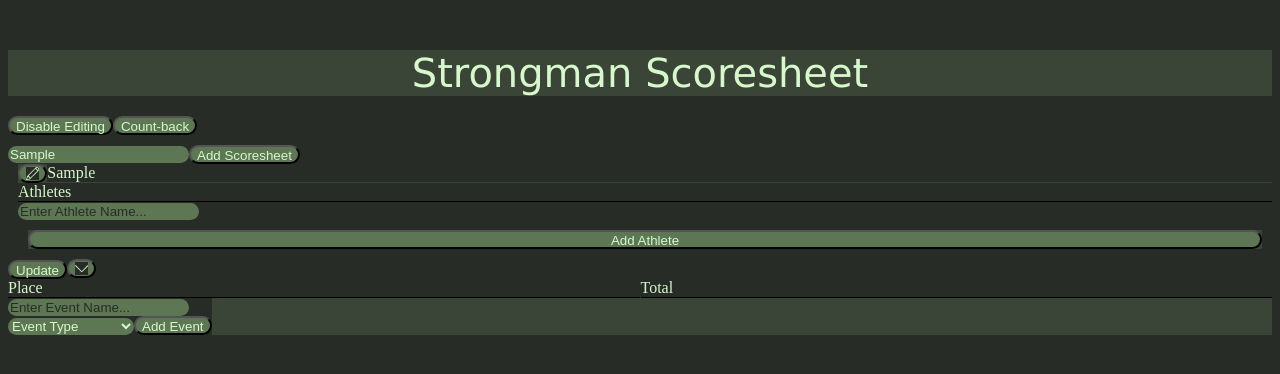
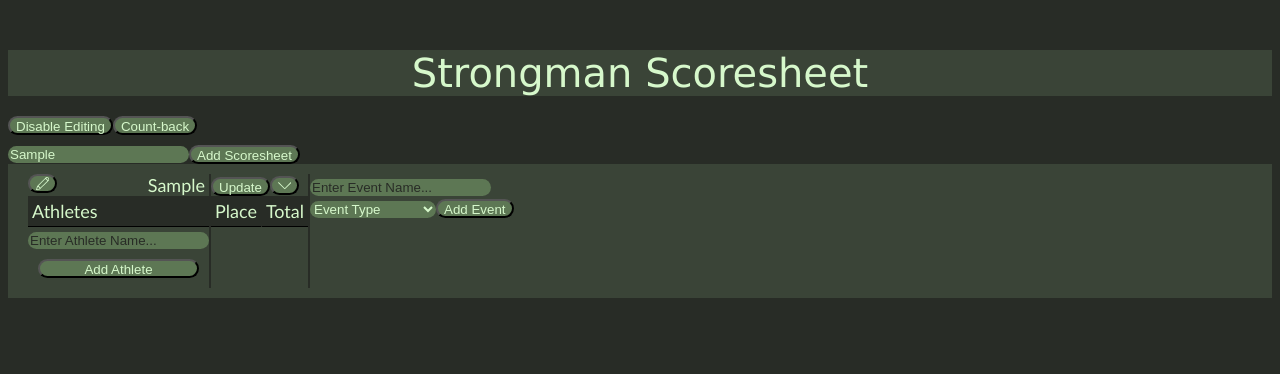
Before and after one commit to roycemeyer/strongman-scoresheet, a React (Create React App) app: page / in a window 1280 px wide. Both pictures are taken after typing "Sample" into the empty fields and a click on the button "Add Scoresheet". Shown: the top 374 px of the page. Built offline with nearby package versions, Linux system fonts and the light colour scheme.

Commit message:
Significant Visual Improvements. Looks like a spreadsheet now.

```diff
--- a/src/components/MyLabel.js
+++ b/src/components/MyLabel.js
@@ -1,12 +1,12 @@
 import React from 'react';
 
-function MyLabel({ text, fontSize }) {
+function MyLabel({ text, fontSize, labelType }) {
   const divStyle = {
     fontSize: fontSize // This will apply the fontSize prop as the font size for the div
   };
 
   return (
-    <div className='my-label' style={divStyle}>
+    <div className={labelType} style={divStyle}>
       {text}
     </div>
   );
--- a/src/components/MyTextField.js
+++ b/src/components/MyTextField.js
@@ -1,6 +1,6 @@
 import React, { forwardRef, useImperativeHandle, useState, useEffect } from 'react';
 
-const MyTextField = forwardRef(({ inputType, onInputChange, placeholder, width, initialValue }, ref) => {
+const MyTextField = forwardRef(({ background, inputType, onInputChange, placeholder, width, initialValue }, ref) => {
   const [inputValue, setInputValue] = useState('');
 
   useEffect(() => {
@@ -11,7 +11,6 @@ const MyTextField = forwardRef(({ inputType, onInputChange, placeholder, width,
 
   const handleInputChange = (event) => {
     let newValue = event.target.value;
-    console.log(newValue);
     switch(inputType)
     {
       case 'number':
@@ -41,11 +40,16 @@ const MyTextField = forwardRef(({ inputType, onInputChange, placeholder, width,
         // Permissively allow digits, spaces, "in", period, and 's'
         newValue = newValue.replace(/[^\dsmrepft]/g, '');
         // we validate during score calculations whether this is valid input
-      default:
-        setInputValue(newValue);
+        break;
     }
+    setInputValue(newValue);
+  };
+
+  const submitInputChange = (event) => {
+    let newValue = event.target.value;
+    setInputValue(newValue);
     if (onInputChange) onInputChange(newValue);
-};
+  }
 
   const determineInputType = (inputType) => {
     if (inputType === "number"
@@ -61,12 +65,13 @@ const MyTextField = forwardRef(({ inputType, onInputChange, placeholder, width,
   }));
 
   return (
-    <div className='my-textfield'>
+    <div className={background}>
       <input
+        className='input'
         type={determineInputType(inputType)}
-        className='input'
         value={inputValue}
         onChange={handleInputChange}
+        onBlur={submitInputChange}
         placeholder={placeholder}
         style={{ width }}
       />
--- a/src/components/Scoresheet/ScoresheetEvents.js
+++ b/src/components/Scoresheet/ScoresheetEvents.js
@@ -336,20 +336,23 @@ function ScoresheetEvents({isEditable, isEditAthEvents, event, onModifyEvent, ev
     else
       tipText = "";
     const div =
-      <div className='filler'>
+      <div>
         <div className='horizontal-line'></div>
         <MyLabel
           text={tipText}
           fontSize="12px"
-        ></MyLabel>
+          labelType="text-label"
+        />
         <MyLabel
           text={tipText2}
           fontSize="12px"
-        ></MyLabel>
+          labelType="text-label"
+        />
         <MyLabel
           text={tipText3}
           fontSize="12px"
-        ></MyLabel>
+          labelType="text-label"
+        />
       </div>
     return div;
   };
@@ -362,7 +365,8 @@ function ScoresheetEvents({isEditable, isEditAthEvents, event, onModifyEvent, ev
     if(isEditAthEvents)
     {
       resultDivs.push(
-        <select className='input' value={selectedValue} onChange={handleEventTypeSelect}>
+        <div className='header-label'>
+          <select className='input' value={selectedValue} onChange={handleEventTypeSelect}>
           <option value="">Event Type</option>
           <option className='input' value="MWeight">Max Weight</option>
           <option className='input' value="MTime">Max Time</option>
@@ -372,34 +376,41 @@ function ScoresheetEvents({isEditable, isEditAthEvents, event, onModifyEvent, ev
           <option className='input' value="RepsInTime">Reps in Time</option>
           <option className='input' value="RepsToDistTime">Reps to Dist/Time</option>
         </select>
+        </div>
+
       );
     }
     else
     {
       if(event.eventType === "MWeight")
-        resultDivs.push(<MyLabel text = "Weight"/>);
+        resultDivs.push(<MyLabel text = "Weight" labelType="header-label"/>);
       else if(event.eventType === "MTime")
-        resultDivs.push(<MyLabel text = "Time"/>);
+        resultDivs.push(<MyLabel text = "Time" labelType="header-label"/>);
       else if(event.eventType === "MReps")
-        resultDivs.push(<MyLabel text = "Reps"/>);
+        resultDivs.push(<MyLabel text = "Reps" labelType="header-label"/>);
       else if(event.eventType === "MDist")
-        resultDivs.push(<MyLabel text = "Dist"/>);
+        resultDivs.push(<MyLabel text = "Dist" labelType="header-label"/>);
       else
-        resultDivs.push(<MyLabel text = "Result"/>);
+        resultDivs.push(<MyLabel text = "Result" labelType="header-label"/>);
     }
     resultDivs.push(<div className='horizontal-line'/>);
 
     //placingDivs.push(<MyLabel text = "Place"/>);
     //placingDivs.push(<div className='horizontal-line'/>);
 
-    pointsDivs.push(<MyLabel text = "Pts"/>);
+    pointsDivs.push(<MyLabel text = "Pts" labelType="header-label"/>);
     pointsDivs.push(<div className='horizontal-line'/>);
     let width = "80px";
     if(event.eventType === "RepsInTime") width = "80px";
     athletes.forEach((athlete, index) => {
+      let background = "list-label-2";
+      if(index % 2) {
+        background = "list-label-1";
+      }
       if (isEditable) {
         resultDivs.push(
           <MyTextField
+            background={background}
             inputType={handleTextLimit(event.eventType)}
             onInputChange={(value) => handleScoreInput(value, index)}
             width={width}
@@ -407,14 +418,13 @@ function ScoresheetEvents({isEditable, isEditAthEvents, event, onModifyEvent, ev
           />
         );
       } else {
-        // Assuming you want to show the result even when not editable
-        resultDivs.push(<MyLabel text={event.results[index].result} />);
+        // Show the result even when not editable
+        resultDivs.push(<MyLabel text={event.results[index].result} labelType={background} />);
       }
-      // For placingDivs and pointsDivs, if you plan to also make them dynamic, ensure correct access
       if(event.results.length === athletes.length)
       {
         //placingDivs.push(<MyLabel text={event.results[index].place}/>);
-        pointsDivs.push(<MyLabel text={event.results[index].points}/>);
+        pointsDivs.push(<MyLabel text={event.results[index].points} labelType={background} />);
       }
     });
 
@@ -431,17 +441,18 @@ function ScoresheetEvents({isEditable, isEditAthEvents, event, onModifyEvent, ev
   }
 
   return (
-        <div className='filler'>
+        <div className='filler-foreground'>
           <div className='horizontal-list-clickable' onClick={() => sortAthletesByEvent(eventIndex)}>
             {isEditAthEvents ?
               <MyTextField
+                background="text-label"
                 onInputChange={(value) => handleEventNameChange(value)}
                 placeholder="Event Name"
                 initialValue={event.eventName}
               />
-              : <MyLabel text={event.eventName}/>
+              : <MyLabel text={event.eventName} labelType="text-label"/>
             }
-            {isSortedBy ? <SlArrowDown className='filler'/> : null}
+            {isSortedBy ? <SlArrowDown className='filler-foreground'/> : null}
           </div>
           {renderResults()}
           {renderTips()}
--- a/src/components/Scoresheet/ScoresheetFrame.js
+++ b/src/components/Scoresheet/ScoresheetFrame.js
@@ -397,16 +397,25 @@ function ScoresheetFrame({isEditable, isCountback, scoresheetName}) {
   const renderAthletes = () => {
     const divs = [];
     athletes.forEach((athlete, index) => {
+      let background = "athlete-label-2";
+      if (index % 2)
+        background = "athlete-label-1";
       if(isEditAthEvents)
       {
         divs.push(<MyTextField
+          background={background}
           onInputChange={(value) => handleAthleteNameChange(value, index)}
           placeholder="Athlete Name"
           initialValue={athlete.athleteName}
         />)
       }
       else {
-        divs.push(<MyLabel text={athlete.athleteName} key={index}/>)
+        if (index % 2){
+          divs.push(<MyLabel text={athlete.athleteName} labelType={background}/>)
+        }
+        else {
+          divs.push(<MyLabel text={athlete.athleteName} labelType={background}/>)
+        }
       }
     });
     return divs;
@@ -416,26 +425,32 @@ function ScoresheetFrame({isEditable, isCountback, scoresheetName}) {
     const placings = [];
     const scores = [];
 
-    placings.push(<MyLabel text = "Place"/>);
+    placings.push(<MyLabel text = "Place" labelType="header-label"/>);
     placings.push(<div className='horizontal-line'/>);
 
-    scores.push(<MyLabel text = "Total"/>);
+    scores.push(<MyLabel text = "Total" labelType="header-label"/>);
     scores.push(<div className='horizontal-line'/>);
 
     athletes.forEach((athlete, index) => {
-      placings.push(<MyLabel text={athlete.place}/>)
-      scores.push(<MyLabel text={athlete.totalPoints}/>)
+      if (index % 2) {
+        placings.push(<MyLabel text={athlete.place}  labelType={"list-label-1"}/>)
+        scores.push(<MyLabel text={athlete.totalPoints}  labelType={"total-label-1"}/>)
+      }
+      else {
+        placings.push(<MyLabel text={athlete.place}  labelType={"list-label-2"}/>)
+        scores.push(<MyLabel text={athlete.totalPoints}  labelType={"total-label-2"}/>)
+      }
     });
     const div =
-      <div className='filler'>
+      <div className='filler-foreground'>
         {isEditable ?
-          <div className='filler'>
+          <div className='filler-foreground'>
             <button className='button-styling' onClick={updateScoresheet}>Update</button>
-            <button className='button-styling' onClick={sortAthletesByTotal}><SlArrowDown className='input-filler'/></button>
+            <button className='button-styling' onClick={sortAthletesByTotal}><SlArrowDown className='filler-input'/></button>
           </div>
           :
           <div>
-            <MyLabel text="Results:"/>
+            <MyLabel text="Results:" labelType={"text-label"}/>
           </div>
         }
         <div className='horizontal-list'>
@@ -450,14 +465,15 @@ function ScoresheetFrame({isEditable, isCountback, scoresheetName}) {
 
   const renderAddEvents = () => {
     return (
-      <div className='filler'>
+      <div className='filler-foreground'>
           <MyTextField
+            background="filler-foreground"
             placeholder="Enter Event Name..."
             inputType='text'
             ref={eventFieldRef}
             onInputChange={handleEventNameInput}
           />
-          <div className='scoresheet-events'>
+          <div className='filler-foreground'>
             <select className='input' value={selectedValue} onChange={handleEventTypeSelect}>
               <option value="">Event Type</option>
               <option className='input' value="MWeight">Max Weight</option>
@@ -476,8 +492,9 @@ function ScoresheetFrame({isEditable, isCountback, scoresheetName}) {
 
   const renderAddAthletes = () => {
     return (
-      <div className='filler'>
+      <div className='filler-foreground'>
           <MyTextField
+            background="filler-foreground"
             placeholder="Enter Athlete Name..."
             inputType='text'
             ref={athleteFieldRef}
@@ -491,20 +508,19 @@ function ScoresheetFrame({isEditable, isCountback, scoresheetName}) {
   };
 
   return (
-    <div className='add-section'>
-      <div className='scoresheet-events'>
+    <div className='scoresheet'>
       <div className='athletes-list'>
-          <div className='right-justify'>
+        <div className='split-justify'>
           {isEditable &&
             <button className='button-styling' onClick={handleEditAthEventsClick}>
               {isEditAthEvents ?
-                  <SlNote className='input-filler'/>
-                  : <SlPencil className='input-filler'/>}
+                <SlNote className='filler-input'/>
+                : <SlPencil className='filler-input'/>}
             </button>
           }
-            <div className='vertical-list'><MyLabel text ={scoresheetName}/></div>
+          <div className='right-justify'><MyLabel text ={scoresheetName} labelType="text-label"/></div>
         </div>
-            <MyLabel text={'Athletes'}/>
+          <MyLabel text={'Athletes'} labelType="header-label"/>
         <div className='horizontal-line'/>
         {renderAthletes()}
         {isEditable ? renderAddAthletes() : <div/> }
@@ -517,7 +533,6 @@ function ScoresheetFrame({isEditable, isCountback, scoresheetName}) {
         {isEditable ? renderAddEvents() : <div/> }
       </div>
     </div>
-    </div>
   );
 };
 
```
Lines whose indentation alone changed are shown as unchanged.
